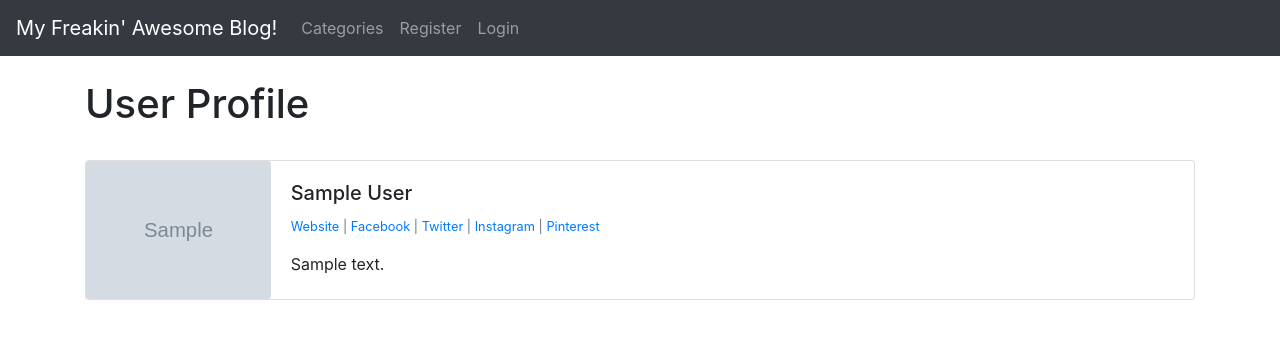
After one commit to tobbe8808/news, a Django app: page /members/1/profile/ in a window 1280 px wide. The commit adds this page. Shown: the top 339 px of the page. Run offline with Django 3.2, Linux system fonts and the light colour scheme; tables that the repository leaves empty hold one stand-in row (values such as "Sample post"); grey boxes marked "Sample" are stand-in pictures; some libraries are stand-ins or nearby versions.

Commit message:
added so you can edit youre information

```diff
--- /dev/null
+++ b/members/templates/registration/user_profile.html
@@ -0,0 +1,75 @@
+{% extends 'base.html' %}
+{% load static %}
+
+{% block content %}
+
+
+
+<h1>User Profile</h1>
+<br/>
+
+
+<div class="card mb-3">
+  <div class="row no-gutters">
+    <div class="col-md-2">
+{% if page_user.profile_pic %}
+      <img src="{{ page_user.profile_pic.url }}" class="card-img">
+
+{% else %}
+    <img src="{% static 'newsapp/images/profiletobbe.jpg' %}" class="card-img">
+{% endif %}
+    </div>
+    <div class="col-md-10">
+      <div class="card-body">
+        <h5 class="card-title">
+            {{ page_user.user.first_name }}
+            {{ page_user.user.last_name }}
+        </h5>
+
+<p class="small text-muted">
+
+
+
+    {% if page_user.website_url %}
+         <a href="{{ page_user.website_url }}">  Website</a>
+    {% endif %}
+
+
+    {% if page_user.facebook_url %}
+         | <a href="{{ page_user.facebook_url }}">Facebook</a>
+    {% endif %}
+
+
+    {% if page_user.twitter_url %}
+        | <a href="{{ page_user.twitter_url }}">Twitter</a>
+    {% endif %}
+
+
+    {% if page_user.instagram_url %}
+        | <a href="{{ page_user.instagram_url }}">Instagram</a>
+    {% endif %}
+
+
+    {% if page_user.pinterest_url %}
+        | <a href="{{ page_user.pinterest_url }}">Pinterest</a>
+    {% endif %}
+
+
+</p>
+
+
+<p class="card-text">
+            {{ page_user.bio }}
+        </p>
+
+      </div>
+    </div>
+  </div>
+</div>
+
+<br/><br/>
+
+
+
+
+{% endblock %}
--- a/members/urls.py
+++ b/members/urls.py
@@ -1,5 +1,5 @@
 from django.urls import path
-from .views import UserRegisterView, UserEditView, PasswordsChangeView
+from .views import UserRegisterView, UserEditView, PasswordsChangeView, ShowProfilePageView, EditProfilePageView, CreateProfilePageView
 from . import views
 
 urlpatterns = [
@@ -7,6 +7,9 @@ urlpatterns = [
     path('edit_profile/', UserEditView.as_view(), name='edit_profile'),
     path('password/', PasswordsChangeView.as_view(template_name='registration/change-password.html')),
     path('password_success', views.password_success, name="password_success"),
+    path('<int:pk>/profile/', ShowProfilePageView.as_view(), name='show_profile_page'),
+    path('<int:pk>/edit_profile_page/', EditProfilePageView.as_view(), name='edit_profile_page'),
+    path('create_profile_page/', CreateProfilePageView.as_view(), name='create_profile_page'),
 
 
 ]
--- a/members/views.py
+++ b/members/views.py
@@ -1,9 +1,40 @@
-from django.shortcuts import render
+from django.shortcuts import render, get_object_or_404
 from django.views import generic
+from django.views.generic import DetailView, CreateView
 from django.contrib.auth.forms import UserCreationForm, UserChangeForm, PasswordChangeForm
 from django.contrib.auth.views import PasswordChangeView
 from django.urls import reverse_lazy
-from .forms import SignUpForm, EditProfileForm, PasswordChangingForm
+from .forms import SignUpForm, EditProfileForm, PasswordChangingForm, ProfilePageForm
+from newsapp.models import Profile
+
+class CreateProfilePageView(CreateView):
+    model = Profile
+    form_class = ProfilePageForm
+    template_name = "registration/create_user_profile_page.html"
+
+    def form_valid(self, form):
+        form.instance.user = self.request.user
+        return super().form_valid(form)
+
+
+class EditProfilePageView(generic.UpdateView):
+    model = Profile
+    template_name = 'registration/edit_profile_page.html'
+    fields = ['bio', 'profile_pic', 'website_url', 'facebook_url', 'twitter_url', 'instagram_url', 'pinterest_url']
+    success_url = reverse_lazy('home')
+
+class ShowProfilePageView(DetailView):
+    model = Profile
+    template_name = "registration/user_profile.html"
+    #fields = '__all__'
+
+    def get_context_data(self, *args, **kwargs):
+        users = Profile.objects.all()
+        context = super(ShowProfilePageView, self).get_context_data(*args, **kwargs)
+        page_user = get_object_or_404(Profile, id=self.kwargs['pk'])
+        context["page_user"] = page_user
+        return context
+
 
 class PasswordsChangeView(PasswordChangeView):
     form_class = PasswordChangingForm
--- a/newsapp/models.py
+++ b/newsapp/models.py
@@ -28,6 +28,9 @@ class Profile(models.Model):
     def __str__(self):
         return str(self.user)
 
+    def get_absolute_url(self):
+        return reverse('home')
+
 
 
 class Post(models.Model):
--- a/templates/article_details.html
+++ b/templates/article_details.html
@@ -1,4 +1,6 @@
 {% extends 'base.html' %}
+{% load static %}
+
 {% block title %}{{ post.title_tag }}{% endblock %}
 
 {% block content %}
@@ -51,6 +53,7 @@
 </form>
 
 <br/><br/>
+
 <div class="card mb-3">
   <div class="row no-gutters">
     <div class="col-md-2">
@@ -58,7 +61,7 @@
       <img src="{{ post.author.profile.profile_pic.url }}" class="card-img">
 
 {% else %}
-    <img src="{% static 'newsblog/images/default_profile_pic.png' %}" class="card-img">
+    <img src="{% static 'newsapp/images/profiletobbe.jpg' %}" class="card-img">
 {% endif %}
     </div>
     <div class="col-md-10">
--- a/templates/base.html
+++ b/templates/base.html
@@ -1,3 +1,4 @@
+{% load static %}
 <!doctype html>
 <html lang="en">
   <head>
@@ -6,16 +7,17 @@
     <meta name="viewport" content="width=device-width, initial-scale=1, shrink-to-fit=no">
 
     <!-- Bootstrap CSS -->
-    <link rel="stylesheet" href="https://cdn.jsdelivr.net/npm/bootstrap@4.6.1/dist/css/bootstrap.min.css" integrity="sha384-zCbKRCUGaJDkqS1kPbPd7TveP5iyJE0EjAuZQTgFLD2ylzuqKfdKlfG/eSrtxUkn" crossorigin="anonymous">
+    <link rel="stylesheet" href="https://stackpath.bootstrapcdn.com/bootstrap/4.4.1/css/bootstrap.min.css" integrity="sha384-Vkoo8x4CGsO3+Hhxv8T/Q5PaXtkKtu6ug5TOeNV6gBiFeWPGFN9MuhOf23Q9Ifjh" crossorigin="anonymous">
 
     <title>
       {% block title %}
-            Newsblog
-        {% endblock %}</title>
+          My Freakin' Awesome Blog!
+      {% endblock %}
+    </title>
   </head>
   <body>
     <nav class="navbar navbar-expand-lg navbar-dark bg-dark">
-        <a class="navbar-brand" href="{% url 'home' %}">NewsBlog</a>
+  <a class="navbar-brand" href="{% url 'home' %}">My Freakin' Awesome Blog!</a>
   <button class="navbar-toggler" type="button" data-toggle="collapse" data-target="#navbarSupportedContent" aria-controls="navbarSupportedContent" aria-expanded="false" aria-label="Toggle navigation">
     <span class="navbar-toggler-icon"></span>
   </button>
@@ -52,18 +54,14 @@
         <li class="nav-item">
           <a class="nav-link" href="{% url 'add_post' %}">Add Post</a>
         </li>
-
         <li class="nav-item">
           <a class="nav-link" href="{% url 'add_category' %}">Add Category</a>
         </li>
 
-              <li class="nav-item">
-                <a class="nav-link" href="{% url 'edit_profile' %}">Edit Profile</a>
-              </li>
 
-              <li class="nav-item">
-                <a class="nav-link" href="{% url 'logout' %}">Logout</a>
-              </li>
+
+
+
 
       {% else %}
         <li class="nav-item">
@@ -76,10 +74,54 @@
 
       {% endif %}
 
+
+
+
+
+    </ul>
+{% if user.is_authenticated %}
+
+    <ul class="navbar-nav ml-auto">
+      <li class="nav-item dropdown">
+          <a class="nav-link dropdown-toggle" href="#" id="navbarDropdown" role="button" data-toggle="dropdown" aria-haspopup="true" aria-expanded="false">
+            {{ user.first_name }}
+            {{ user.last_name }}
+          </a>
+          <div class="dropdown-menu dropdown-menu-right" aria-labelledby="navbarDropdown">
+            <a class="dropdown-item" href="{% url 'edit_profile' %}">Edit Settings</a>
+
+            {% if user.profile.id %}
+              <a class="dropdown-item" href="{% url 'edit_profile_page' user.profile.id %}">Edit Profile Page</a>
+
+              <a class="dropdown-item" href="{% url 'show_profile_page' user.profile.id %}">Show Profile Page</a>
+
+
+            {% else %}
+            <a class="dropdown-item" href="{% url 'create_profile_page' %}">Create Profile Page</a>
+
+
+
+
+            {% endif %}
+
+
+          <a class="dropdown-item" href="{% url 'logout' %}">Logout</a>
+
+
+
+          </div>
       </li>
+
+
+
     </ul>
+
+{% endif %}
+
   </div>
 </nav>
+
+
 
     <br/>
     <div class="container">
@@ -88,17 +130,10 @@
       {% endblock %}
     </div>
 
-    <!-- Optional JavaScript; choose one of the two! -->
-
-    <!-- Option 1: jQuery and Bootstrap Bundle (includes Popper) -->
-    <script src="https://cdn.jsdelivr.net/npm/jquery@3.5.1/dist/jquery.slim.min.js" integrity="sha384-DfXdz2htPH0lsSSs5nCTpuj/zy4C+OGpamoFVy38MVBnE+IbbVYUew+OrCXaRkfj" crossorigin="anonymous"></script>
-    <script src="https://cdn.jsdelivr.net/npm/bootstrap@4.6.1/dist/js/bootstrap.bundle.min.js" integrity="sha384-fQybjgWLrvvRgtW6bFlB7jaZrFsaBXjsOMm/tB9LTS58ONXgqbR9W8oWht/amnpF" crossorigin="anonymous"></script>
-
-    <!-- Option 2: Separate Popper and Bootstrap JS -->
-    <!--
-    <script src="https://cdn.jsdelivr.net/npm/jquery@3.5.1/dist/jquery.slim.min.js" integrity="sha384-DfXdz2htPH0lsSSs5nCTpuj/zy4C+OGpamoFVy38MVBnE+IbbVYUew+OrCXaRkfj" crossorigin="anonymous"></script>
-    <script src="https://cdn.jsdelivr.net/npm/popper.js@1.16.1/dist/umd/popper.min.js" integrity="sha384-9/reFTGAW83EW2RDu2S0VKaIzap3H66lZH81PoYlFhbGU+6BZp6G7niu735Sk7lN" crossorigin="anonymous"></script>
-    <script src="https://cdn.jsdelivr.net/npm/bootstrap@4.6.1/dist/js/bootstrap.min.js" integrity="sha384-VHvPCCyXqtD5DqJeNxl2dtTyhF78xXNXdkwX1CZeRusQfRKp+tA7hAShOK/B/fQ2" crossorigin="anonymous"></script>
-    -->
+    <!-- Optional JavaScript -->
+    <!-- jQuery first, then Popper.js, then Bootstrap JS -->
+    <script src="https://code.jquery.com/jquery-3.4.1.slim.min.js" integrity="sha384-J6qa4849blE2+poT4WnyKhv5vZF5SrPo0iEjwBvKU7imGFAV0wwj1yYfoRSJoZ+n" crossorigin="anonymous"></script>
+    <script src="https://cdn.jsdelivr.net/npm/popper.js@1.16.0/dist/umd/popper.min.js" integrity="sha384-Q6E9RHvbIyZFJoft+2mJbHaEWldlvI9IOYy5n3zV9zzTtmI3UksdQRVvoxMfooAo" crossorigin="anonymous"></script>
+    <script src="https://stackpath.bootstrapcdn.com/bootstrap/4.4.1/js/bootstrap.min.js" integrity="sha384-wfSDF2E50Y2D1uUdj0O3uMBJnjuUD4Ih7YwaYd1iqfktj0Uod8GCExl3Og8ifwB6" crossorigin="anonymous"></script>
   </body>
 </html>
```
Also changed, not shown: members/forms.py (+16 -0 lines), members/templates/registration/create_user_profile_page.html (added, +27 -0 lines), members/templates/registration/edit_profile_page.html (added, +33 -0 lines), static/newsapp/images/profiletobbe.jpg (added). Lines whose indentation alone changed are shown as unchanged.
